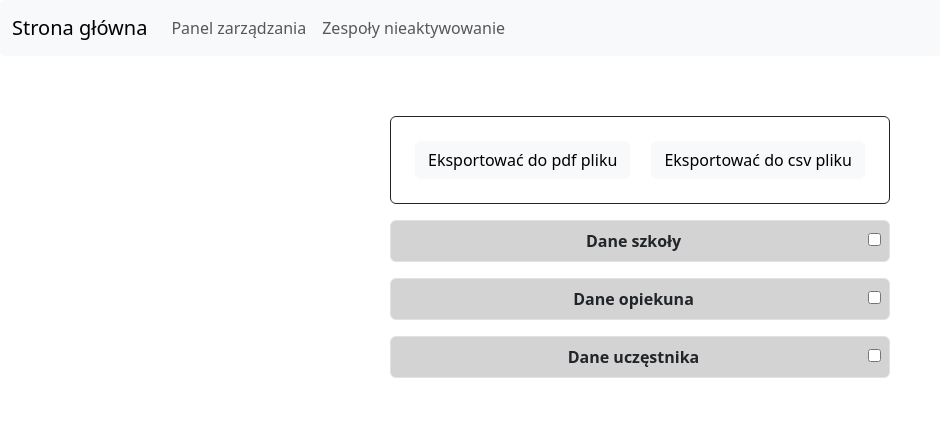
After one commit to RudovichNazar23/hotel_competition, a Django app: template src/templates/admin_app/model_field_list.html in a window 1280 px wide. The commit adds this page. Shown: the top 429 px of the page, without its empty margins (0-940 px from the left). Run offline with Django 4.2, Linux system fonts and the light colour scheme; the template is opened without the code that fills it, so the values that code supplies are empty.

Commit message:
Modified all views at admin app by adding login required mixin and added new handler for selecting all model fields

```diff
--- a/src/service/mixins/write_to_csv_file.py
+++ b/src/service/mixins/csv_writer.py
@@ -1,7 +1,7 @@
 import csv
 
 
-class WriteToCsvFile:
+class CsvWriter:
     def __init__(self, response_object, headers: list, data):
         self.response = response_object
         self.headers = headers
--- /dev/null
+++ b/src/service/mixins/get_request_data.py
@@ -0,0 +1,6 @@
+class RequestObjectDataMixin:
+    def get_form_request_keys(self):
+        return [*filter(lambda x: x, [*self.request.POST.keys()][1:])]
+
+    def get_form_request_values(self):
+        return [*filter(lambda x: x, [*self.request.POST.values()][1:])]
--- /dev/null
+++ b/src/static/js/select_all_handler.js
@@ -0,0 +1,16 @@
+
+function SelectAllHandler(event){
+    let children = Array.from(event.target.parentNode.parentNode.querySelectorAll("input[type=checkbox]")).slice(1);
+
+    event.target.checked ?
+        (
+            children.map((input) =>  input.checked = true)
+        ) :
+        (
+            children.map((input) =>  input.checked = false)
+        )
+}
+
+let select_inputs = Array.from(document.body.querySelectorAll("input[data-action='select']"));
+
+select_inputs.map((input) => input.addEventListener("click", SelectAllHandler))
--- /dev/null
+++ b/src/templates/admin_app/model_field_list.html
@@ -0,0 +1,59 @@
+{% extends 'admin_nav_bar.html' %}
+{% load static %}
+{% block title %}
+    Strona administratora
+{% endblock %}
+
+{% block data_content %}
+        <form method="POST" class="d-flex flex-column m-1 p-5 align-items-center" enctype="multipart/form-data">{% csrf_token %}
+            <div class="d-flex flex-column" style="width: 500px;">
+                <div class="d-flex flex-column border border-dark rounded p-3 mt-2">
+                    <div class="container d-flex flex-row p-2 justify-content-between">
+                        <button class="btn btn-light" type="submit" name="create_pdf_file"  formaction="{% url 'create_pdf_file' %}" formmethod="POST">
+                            Eksportować do pdf pliku
+                        </button>
+                        <button class="btn btn-light" type="submit" name="create_csv_file" formaction="{% url 'create_csv_file' %}" formmethod="POST">
+                            Eksportować do csv pliku
+                        </button>
+                    </div>
+                </div>
+            </div>
+                <ul class="list-group mt-3" style="width: 500px;">
+                    <li class="list-group-item text-center p-2" style="background-color: #D3D3D3;">
+                        <strong>Dane szkoły</strong>
+                        <input type="checkbox" class="mt-1" style="float: right;" data-action="select">
+                    </li>
+                    {% for high_school_field in high_school_fields %}
+                        <li class="list-group-item d-flex flex-row justify-content-between p-2">
+                            <strong>{{ high_school_field.verbose_name }}</strong>
+                            <input type="checkbox" name="{{ high_school_field.name }}" value="{{ high_school_field.verbose_name }}">
+                        </li>
+                    {% endfor %}
+                </ul>
+                <ul class="list-group mt-3" style="width: 500px;">
+                    <li class="list-group-item text-center p-2" style="background-color: #D3D3D3;">
+                        <strong>Dane opiekuna</strong>
+                        <input type="checkbox" class="mt-1" style="float: right;" data-action="select">
+                    </li>
+                    {% for guardian_field in guardian_fields %}
+                        <li class="list-group-item d-flex flex-row justify-content-between p-2">
+                            <strong>{{ guardian_field.verbose_name }}</strong>
+                            <input type="checkbox" name="{{ guardian_field.name }}" value="{{ guardian_field.verbose_name }}">
+                        </li>
+                    {% endfor %}
+                </ul>
+                <ul class="list-group mt-3" style="width: 500px;">
+                    <li class="list-group-item text-center p-2 " style="background-color: #D3D3D3;">
+                        <strong>Dane uczęstnika</strong>
+                        <input type="checkbox" class="mt-1" style="float: right;" data-action="select">
+                    </li>
+                    {% for team_member_field in team_member_fields %}
+                        <li class="list-group-item d-flex flex-row justify-content-between p-2">
+                            <strong>{{ team_member_field.verbose_name }}</strong>
+                            <input type="checkbox" name="{{ team_member_field.name }}" value="{{ team_member_field.verbose_name }}">
+                        </li>
+                    {% endfor %}
+                </ul>
+        </form>
+        <script src="{% static 'js/select_all_handler.js' %}"></script>
+{% endblock %}
--- a/src/templates/admin_nav_bar.html
+++ b/src/templates/admin_nav_bar.html
@@ -14,9 +14,6 @@
                                   <a class="nav-link" aria-current="page" href="/admin">Panel zarządzania</a>
                                 </li>
                                 <li class="nav-item">
-                                  <a class="nav-link" href="/">Zespoły aktywowane</a>
-                                </li>
-                                <li class="nav-item">
                                   <a class="nav-link" href="{% url 'not_activated_school_teams' %}">Zespoły nieaktywowanie</a>
                                 </li>
                           </ul>
```
Also changed, not shown: src/admin_app/views.py (+18 -17 lines), src/templates/admin_app/activated_school_team_list.html (deleted, +0 -55 lines).
